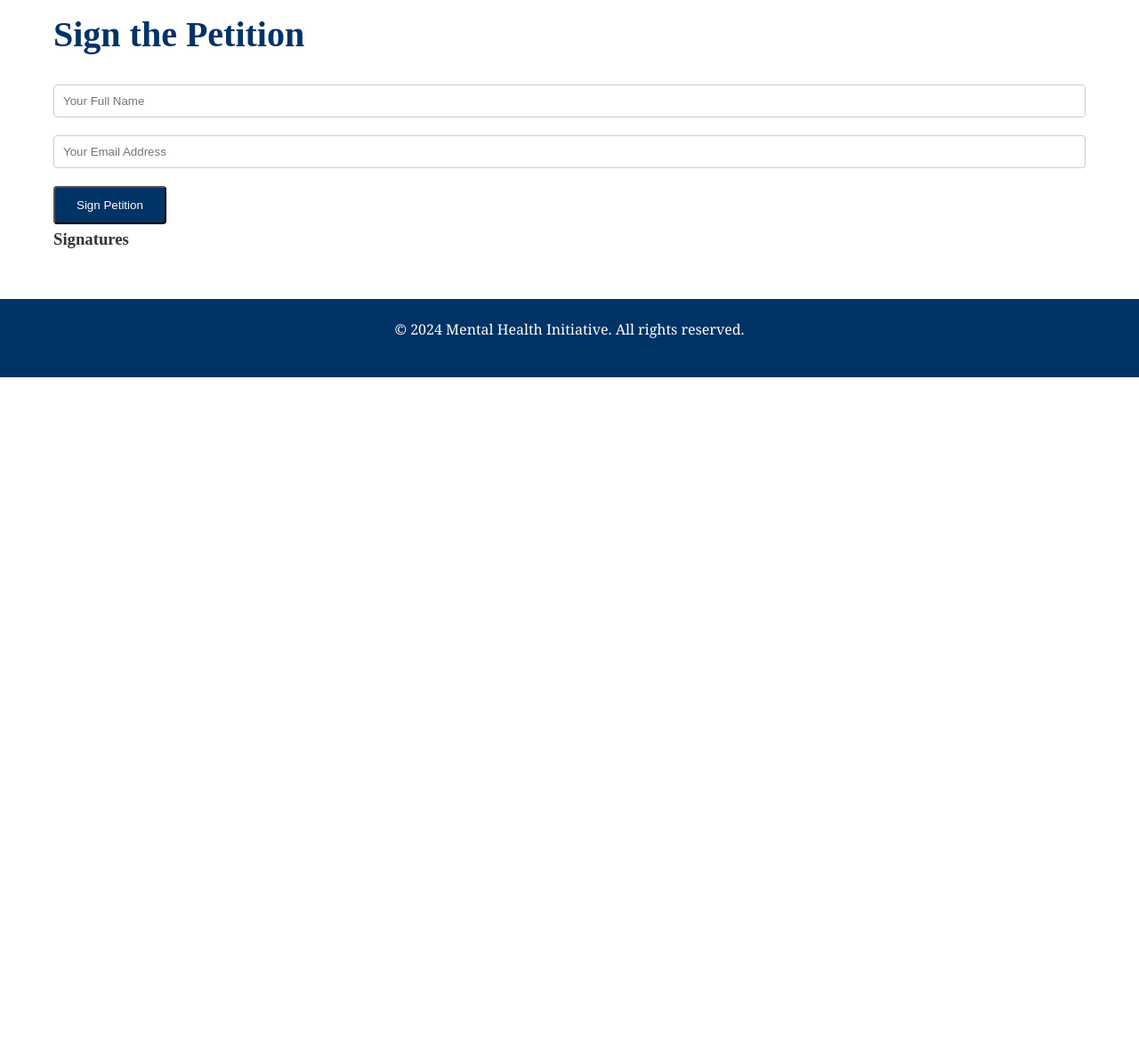
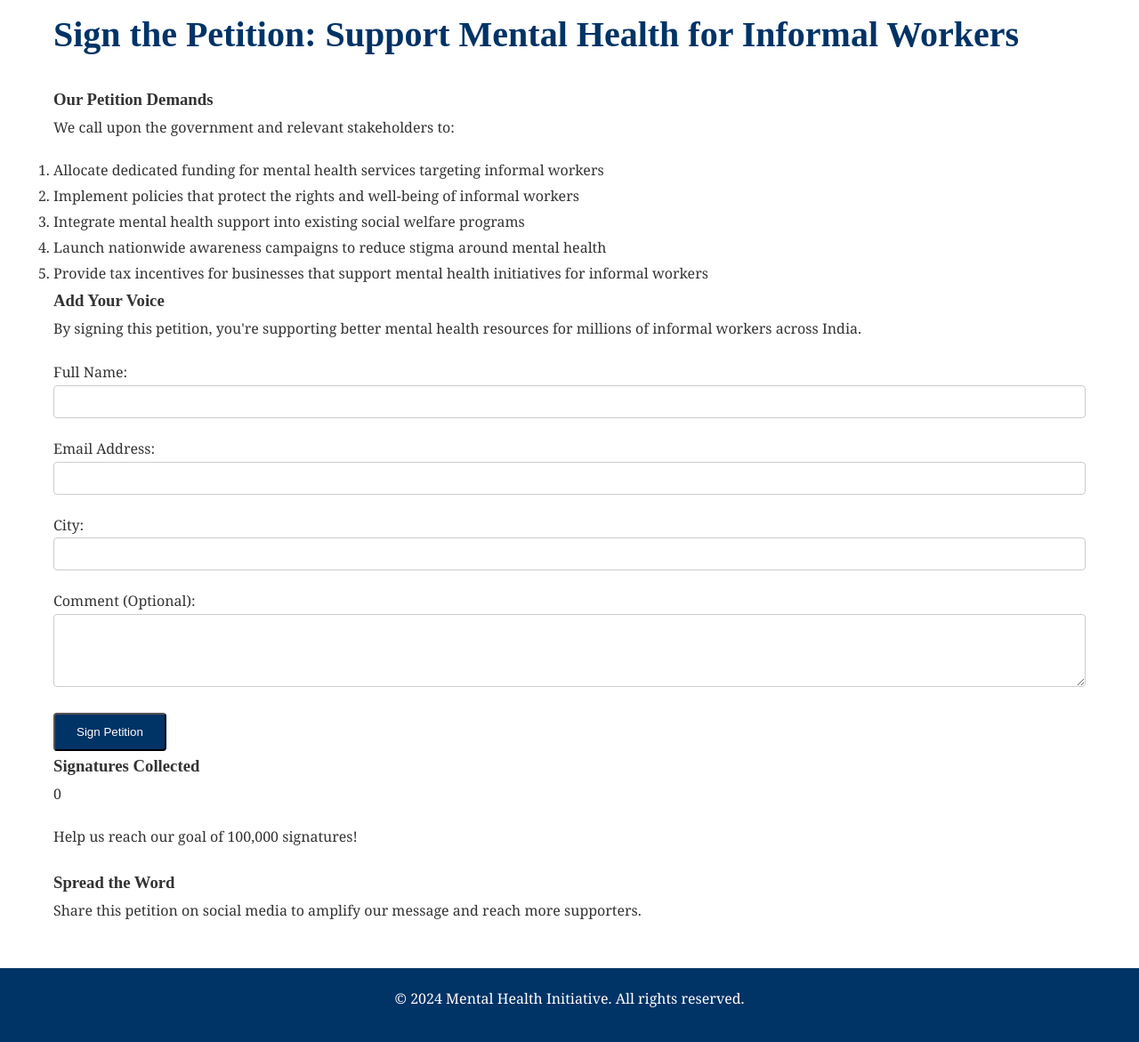
Before and after one commit to MOGILIVINAYKUMAR6/codepath_11, a plain HTML site: page petition.html in a window 1280 px wide. Shown: the part 97-1268 px from the top of the page at 89% size. Before the commit the page ends 800 px from the top, so only its background shows below. Drawn offline with Linux system fonts and the light colour scheme.

Commit message:
petition.html

```diff
--- a/petition.html
+++ b/petition.html
@@ -13,19 +13,56 @@
     </nav>
 
     <main class="petition-content">
-        <h2>Sign the Petition</h2>
-        <form id="petition-form" class="petition-form">
-            <div class="form-group">
-                <input type="text" id="name" name="name" placeholder="Your Full Name" required>
+        <h2>Sign the Petition: Support Mental Health for Informal Workers</h2>
+
+        <section class="petition-info">
+            <h3>Our Petition Demands</h3>
+            <p>We call upon the government and relevant stakeholders to:</p>
+            <ol>
+                <li>Allocate dedicated funding for mental health services targeting informal workers</li>
+                <li>Implement policies that protect the rights and well-being of informal workers</li>
+                <li>Integrate mental health support into existing social welfare programs</li>
+                <li>Launch nationwide awareness campaigns to reduce stigma around mental health</li>
+                <li>Provide tax incentives for businesses that support mental health initiatives for informal workers</li>
+            </ol>
+        </section>
+
+        <section class="petition-form">
+            <h3>Add Your Voice</h3>
+            <p>By signing this petition, you're supporting better mental health resources for millions of informal workers across India.</p>
+            <form id="petition-form">
+                <div class="form-group">
+                    <label for="name">Full Name:</label>
+                    <input type="text" id="name" name="name" required>
+                </div>
+                <div class="form-group">
+                    <label for="email">Email Address:</label>
+                    <input type="email" id="email" name="email" required>
+                </div>
+                <div class="form-group">
+                    <label for="city">City:</label>
+                    <input type="text" id="city" name="city" required>
+                </div>
+                <div class="form-group">
+                    <label for="comment">Comment (Optional):</label>
+                    <textarea id="comment" name="comment" rows="4"></textarea>
+                </div>
+                <button type="submit" class="btn">Sign Petition</button>
+            </form>
+        </section>
+
+        <section class="signature-count">
+            <h3>Signatures Collected</h3>
+            <p id="signature-count">0</p>
+            <p>Help us reach our goal of 100,000 signatures!</p>
+        </section>
+
+        <div class="call-to-action">
+            <h3>Spread the Word</h3>
+            <p>Share this petition on social media to amplify our message and reach more supporters.</p>
+            <div class="social-share">
+                <!-- Add social media sharing buttons here -->
             </div>
-            <div class="form-group">
-                <input type="email" id="email" name="email" placeholder="Your Email Address" required>
-            </div>
-            <button type="submit" class="btn">Sign Petition</button>
-        </form>
-        <div class="signature-section">
-            <h3>Signatures</h3>
-            <ul id="signature-list"></ul>
         </div>
     </main>
 
```
